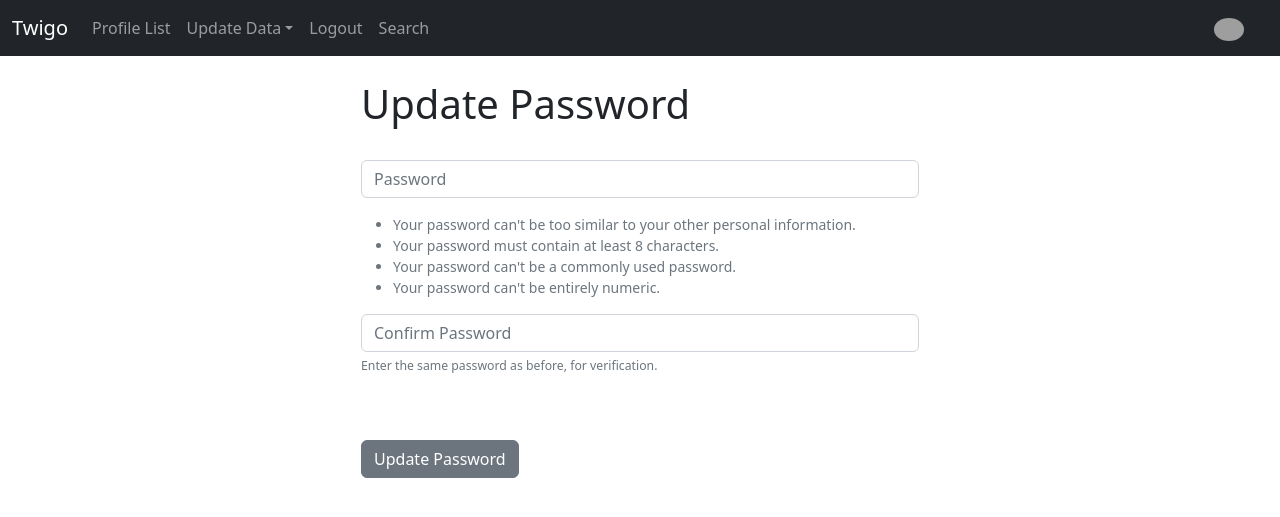
After one commit to abdullah956/dj-x, a Django app: page /update_password/ in a window 1280 px wide. The commit adds this page. Shown: the top 517 px of the page. Run offline with Django 5.2, Linux system fonts and the light colour scheme; the visitor is signed in with stand-in values (Sample User, id 1); some libraries are stand-ins or nearby versions; grey boxes are pictures that could not be loaded.

Commit message:
fix issue with updating profile info

```diff
--- a/twigo/forms.py
+++ b/twigo/forms.py
@@ -1,6 +1,6 @@
 from django import forms
 from .models import Meep, Profile
-from django.contrib.auth.forms import UserCreationForm
+from django.contrib.auth.forms import UserCreationForm , UserChangeForm ,SetPasswordForm
 from django.contrib.auth.models import User
 
 
@@ -59,3 +59,46 @@ class SignUpForm(UserCreationForm):
 		self.fields['password2'].widget.attrs['placeholder'] = 'Confirm Password'
 		self.fields['password2'].label = ''
 		self.fields['password2'].help_text = '<span class="form-text text-muted"><small>Enter the same password as before, for verification.</small></span>'
+
+
+
+
+
+class UpdateUserForm(UserChangeForm):
+	#hide password related things
+	password = None
+	# Get other fields
+	email = forms.EmailField(label="", widget=forms.TextInput(attrs={'class':'form-control', 'placeholder':'Email Address'}), required=False)
+	first_name = forms.CharField(label="", max_length=100, widget=forms.TextInput(attrs={'class':'form-control', 'placeholder':'First Name'}), required=False)
+	last_name = forms.CharField(label="", max_length=100, widget=forms.TextInput(attrs={'class':'form-control', 'placeholder':'Last Name'}), required=False)
+
+	class Meta:
+		model = User
+		fields = ('username', 'first_name', 'last_name', 'email')
+
+	def __init__(self, *args, **kwargs):
+		super(UpdateUserForm, self).__init__(*args, **kwargs)
+
+		self.fields['username'].widget.attrs['class'] = 'form-control'
+		self.fields['username'].widget.attrs['placeholder'] = 'User Name'
+		self.fields['username'].label = ''
+		self.fields['username'].help_text = '<span class="form-text text-muted"><small>Required. 150 characters or fewer. Letters, digits and @/./+/-/_ only.</small></span>'
+
+
+class ChangePasswordForm(SetPasswordForm):
+	class Meta:
+		model = User
+		fields = ['new_password1', 'new_password2']
+
+	def __init__(self, *args, **kwargs):
+		super(ChangePasswordForm, self).__init__(*args, **kwargs)
+
+		self.fields['new_password1'].widget.attrs['class'] = 'form-control'
+		self.fields['new_password1'].widget.attrs['placeholder'] = 'Password'
+		self.fields['new_password1'].label = ''
+		self.fields['new_password1'].help_text = '<ul class="form-text text-muted small"><li>Your password can\'t be too similar to your other personal information.</li><li>Your password must contain at least 8 characters.</li><li>Your password can\'t be a commonly used password.</li><li>Your password can\'t be entirely numeric.</li></ul>'
+
+		self.fields['new_password2'].widget.attrs['class'] = 'form-control'
+		self.fields['new_password2'].widget.attrs['placeholder'] = 'Confirm Password'
+		self.fields['new_password2'].label = ''
+		self.fields['new_password2'].help_text = '<span class="form-text text-muted"><small>Enter the same password as before, for verification.</small></span>'
--- a/twigo/templates/navbar.html
+++ b/twigo/templates/navbar.html
@@ -1,7 +1,7 @@
 {% load static %}
 <nav class="navbar navbar-expand-lg navbar-dark bg-dark">
   <div class="container-fluid">
-    <a class="navbar-brand" href="{% url 'home' %}">Musker</a>
+    <a class="navbar-brand" href="{% url 'home' %}">Twigo</a>
     <button class="navbar-toggler" type="button" data-bs-toggle="collapse" data-bs-target="#navbarSupportedContent" aria-controls="navbarSupportedContent" aria-expanded="false" aria-label="Toggle navigation">
       <span class="navbar-toggler-icon"></span>
     </button>
@@ -12,7 +12,31 @@
           <a class="nav-link"
           href="{% url 'profile_list' %}">Profile List</a>
         </li>
+
         {% if user.is_authenticated %}
+        <li class="nav-item dropdown">
+          <a
+            class="nav-link dropdown-toggle"
+            id="navbarDropdown"
+            href="#"
+            role="button"
+            data-bs-toggle="dropdown"
+            aria-expanded="false"
+            >Update Data</a
+          >
+          <ul class="dropdown-menu" aria-labelledby="navbarDropdown">
+            <li>
+              <a class="dropdown-item" href="{%url 'update_user_info'%}"
+                >Update User Info </a
+              >
+            </li>
+            <li>
+              <a class="dropdown-item" href="{%url 'update_password'%}"
+                >Update Password</a
+              >
+            </li>
+          </ul>
+        </li>
         <li class="nav-item">
           <a class="nav-link"
           href="{% url 'logout' %}">Logout</a>
--- /dev/null
+++ b/twigo/templates/update_password.html
@@ -0,0 +1,14 @@
+{% extends 'base.html' %}
+
+{% block content %}
+  <div class="col-md-6 offset-md-3">
+    <h1>Update Password</h1>
+    <br />
+
+    <form method="POST" action="{% url 'update_password' %}">
+      {% csrf_token %} {{ form.as_p }}
+      <br /><br />
+      <button type="submit" class="btn btn-secondary">Update Password</button>
+    </form>
+  </div>
+{% endblock %}
--- a/twigo/templates/update_user.html
+++ b/twigo/templates/update_user.html
@@ -8,7 +8,7 @@
 
 <form method="POST" action="{% url 'update_user' %}" enctype="multipart/form-data">
 	{% csrf_token %}
-	{{ user_form.as_p }}
+	{% comment %} {{ user_form.as_p }} {% endcomment %}
 	<br/>
 	{{ profile_form.as_p}}
 
--- a/twigo/urls.py
+++ b/twigo/urls.py
@@ -1,6 +1,5 @@
 from django.urls import path
 from . import views
-
 
 urlpatterns = [
     path('', views.home, name="home"),
@@ -19,6 +18,6 @@ urlpatterns = [
     path('delete_meep/<int:pk>', views.delete_meep, name="delete_meep"),
     path('edit_meep/<int:pk>', views.edit_meep, name="edit_meep"),
     path('search/', views.search, name='search'),
-
-
+    path('update_user_info/', views.update_user_info, name='update_user_info'),
+    path('update_password/', views.update_password, name='update_password'),
 ]
--- a/twigo/views.py
+++ b/twigo/views.py
@@ -1,9 +1,8 @@
 from django.shortcuts import render, redirect, get_object_or_404
 from django.contrib import messages
 from .models import Profile, Meep
-from .forms import MeepForm, SignUpForm, ProfilePicForm
+from .forms import MeepForm, SignUpForm, ProfilePicForm , ChangePasswordForm , UpdateUserForm
 from django.contrib.auth import authenticate, login, logout
-from django.contrib.auth.forms import UserCreationForm
 from django import forms
 from django.contrib.auth.models import User
 
@@ -171,17 +170,18 @@ def update_user(request):
 		current_user = User.objects.get(id=request.user.id)
 		profile_user = Profile.objects.get(user__id=request.user.id)
 		# Get Forms
-		user_form = SignUpForm(request.POST or None, request.FILES or None, instance=current_user)
+		#user_form = SignUpForm(request.POST or None, request.FILES or None, instance=current_user)
 		profile_form = ProfilePicForm(request.POST or None, request.FILES or None, instance=profile_user)
-		if user_form.is_valid() and profile_form.is_valid():
-			user_form.save()
+		# if user_form.is_valid() and profile_form.is_valid():
+		if profile_form.is_valid():
+			#user_form.save()
 			profile_form.save()
 
 			login(request, current_user)
 			messages.success(request, ("Your Profile Has Been Updated!"))
 			return redirect('home')
 
-		return render(request, "update_user.html", {'user_form':user_form, 'profile_form':profile_form})
+		return render(request, "update_user.html", {'profile_form':profile_form})
 	else:
 		messages.success(request, ("You Must Be Logged In To View That Page..."))
 		return redirect('home')
@@ -271,3 +271,44 @@ def search(request):
 		return render(request, 'search.html', {'search':search, 'searched':searched})
 	else:
 		return render(request, 'search.html', {})
+
+
+
+def update_user_info(request) :
+	if request.user.is_authenticated:
+		current_user = User.objects.get(id=request.user.id)
+		user_form = UpdateUserForm(request.POST or None, instance=current_user)
+
+		if user_form.is_valid():
+			user_form.save()
+
+			login(request, current_user)
+			messages.success(request, "User Has Been Updated.")
+			return redirect('home')
+		return render(request, "update_user_info.html", {'user_form':user_form})
+	else:
+		messages.success(request, "You Must Be Logged In To Access That Page.")
+		return redirect('home')
+
+def update_password(request) :
+	if request.user.is_authenticated:
+		current_user = request.user
+		# Did they fill out the form
+		if request.method  == 'POST':
+			form = ChangePasswordForm(current_user, request.POST)
+			# Is the form valid
+			if form.is_valid():
+				form.save()
+				messages.success(request, "Your Password Has Been Updated.")
+				login(request, current_user)
+				return redirect('home')
+			else:
+				for error in list(form.errors.values()):
+					messages.error(request, error)
+					return redirect('update_password')
+		else:
+			form = ChangePasswordForm(current_user)
+			return render(request, "update_password.html", {'form':form})
+	else:
+		messages.success(request, "You Must Be Logged In To View That Page.")
+		return redirect('home')
```
Also changed, not shown: twigo/templates/update_user_info.html (added, +14 -0 lines).
